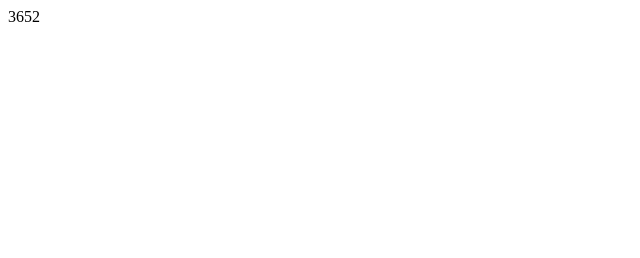
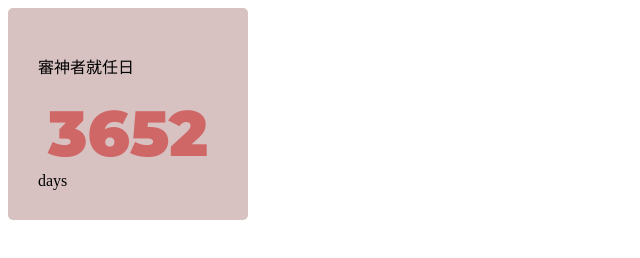
Before and after one commit to lilliana0843/0001, a plain HTML site: page index.html in a window 1280 px wide. Shown: the whole page, without its empty margins (0-640 px from the left). Drawn offline with Linux system fonts and the light colour scheme.

Commit message:
Update index.html

```diff
--- a/index.html
+++ b/index.html
@@ -37,10 +37,10 @@
   </style>
 </head>
 <body>
-  <div id="days">
-    <p id="startText">審神者就任日</p>
+
 
     <div class="days">
+     <p id="startText">審神者就任日</p>
       <div id="days" class="numbers"> </div>days
     </div>
   </div>
```
